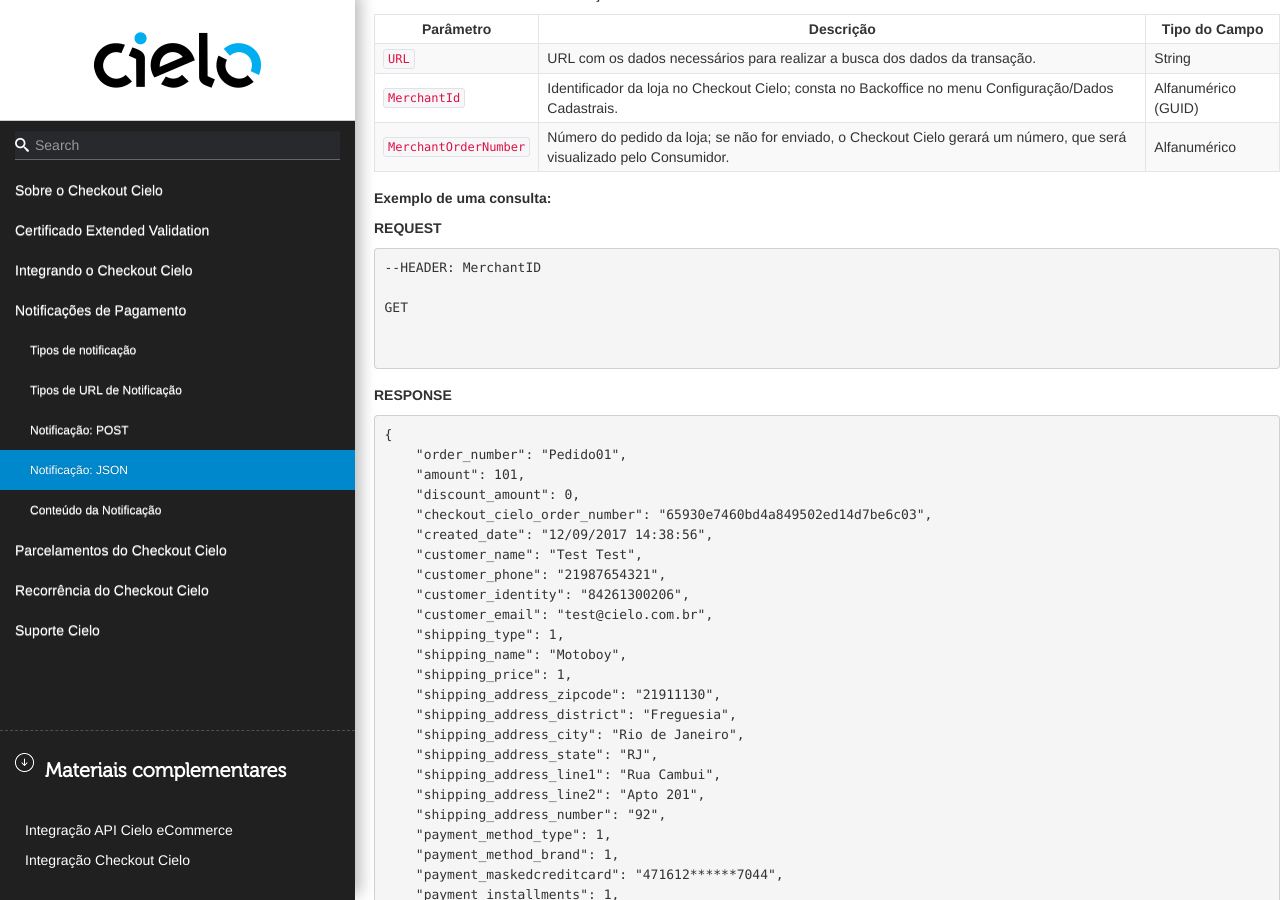
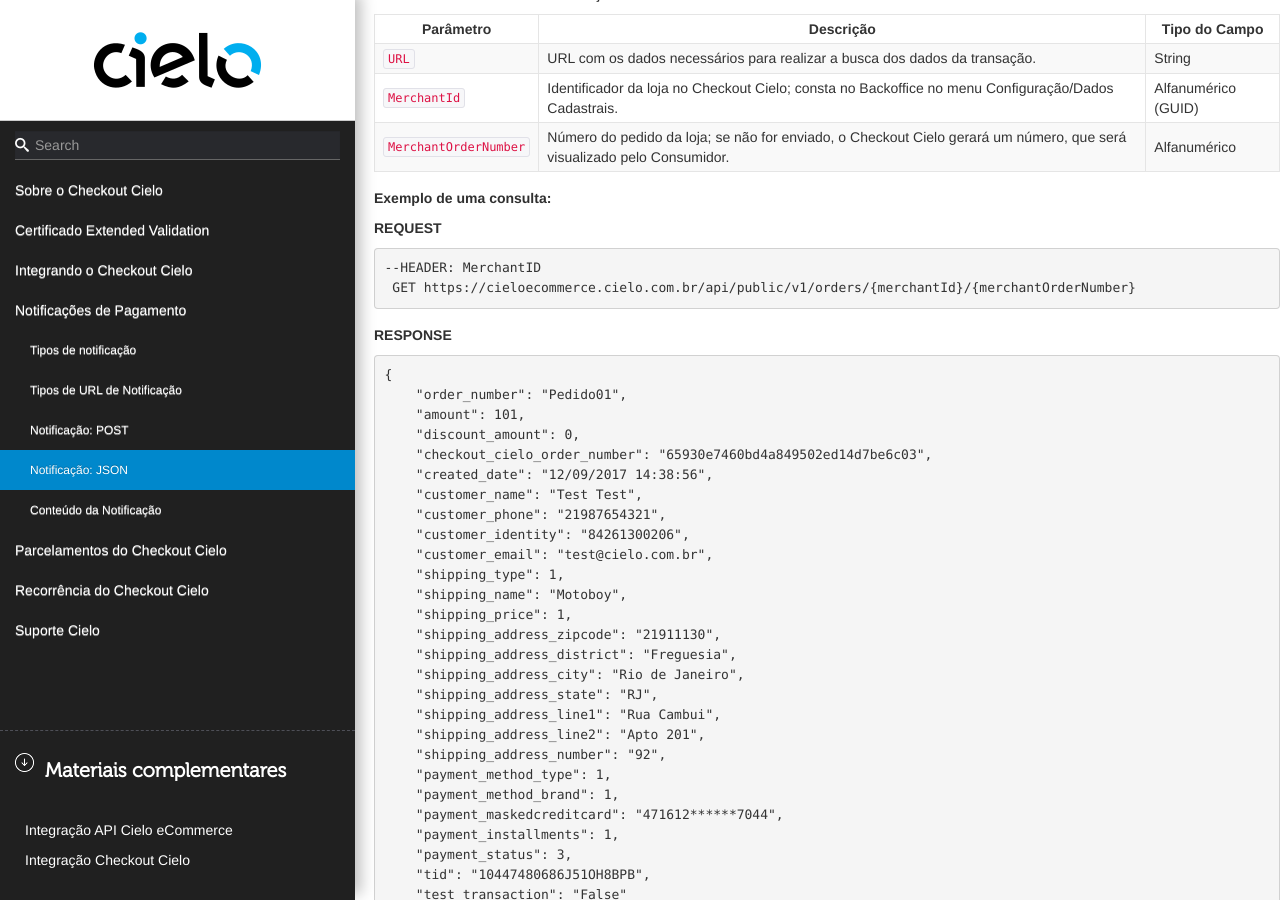
Before and after one commit to DeveloperCielo/Tutorial, a Jekyll site: the page built from _posts/2017-08-25-Checkout.md, in a window 1280 px wide and 900 px high, scrolled down 40541 px. Built offline with Jekyll 4.4.1, drawn with Linux system fonts in a browser that asks for light colours; some web fonts are replaced; some of the changed lines change nothing that is shown.

Commit message:
Updated '_posts/2017-08-25-Checkout.md' via CloudCannon

````diff
--- a/_posts/2017-08-25-Checkout.md
+++ b/_posts/2017-08-25-Checkout.md
@@ -1162,10 +1162,7 @@
 **REQUEST**
 ```
 --HEADER: MerchantID
-
-GET
-
-
+ GET https://cieloecommerce.cielo.com.br/api/public/v1/orders/{merchantId}/{merchantOrderNumber}
 ```
 
 
````
